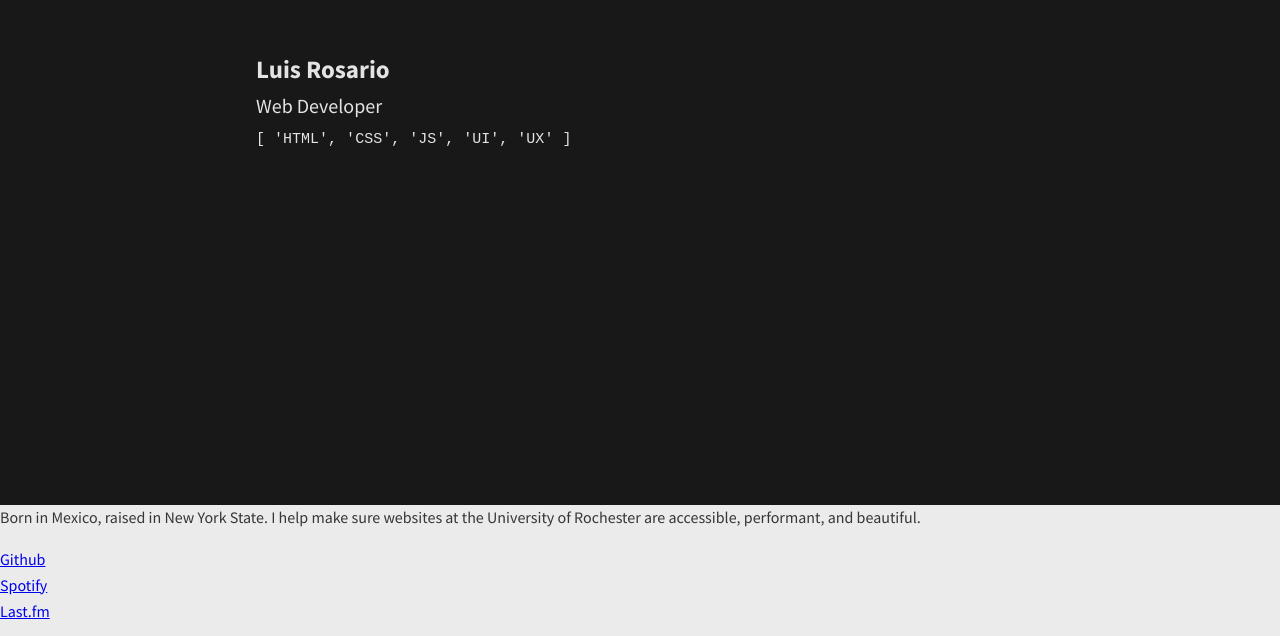
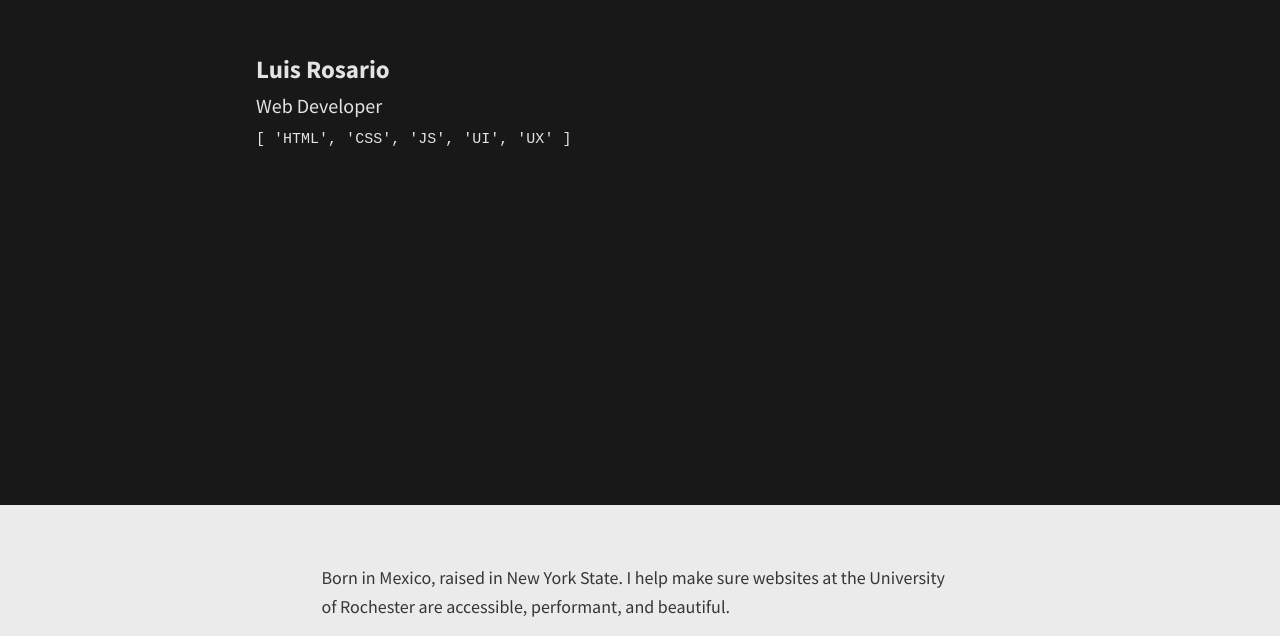
Before and after one commit to Z4P0/2020-theme, a website: page markup/pug/index.pug in a window 1280 px wide. Shown: the part 283-919 px from the top of the page. Drawn offline with nearby package versions, Linux system fonts and the light colour scheme; files that its build step writes are made by us from their sources.

Commit message:
layout some basic content on the sandbox page

```diff
--- a/markup/pug/index.pug
+++ b/markup/pug/index.pug
@@ -16,7 +16,7 @@ block main
       li
         abbr(title="User Experience") UX
 
-  .measure
+  .content
     p Born in Mexico, raised in New York State. I help make sure websites at the University of Rochester are accessible, performant, and beautiful.
 
     ul
--- a/styles/scss/_theme.scss
+++ b/styles/scss/_theme.scss
@@ -1,13 +1,3 @@
-main article {
-  padding: 29px;
-  p {
-    max-width: 35.4em;
-  }
-  @include breakpoint(medium) {
-    font-size: rem-calc(18);
-    padding: 29px*2;
-  }
-}
 
 header {
   background-color: #181818;
@@ -61,17 +51,16 @@ footer {
   }
 }
 
-#main {
-  // ul {
-  //   list-style: none;
-  //   &:last-of-type {
-  //     margin-bottom: 0;
-  //   }
-  // }
-  // li {
-  //   display: inline-block;
-  //   + li {
-  //     margin-left: 1.5rem;
-  //   }
-  // }
+.content {
+  padding: $unit;
+  p, ul, ol {
+    margin-left: auto;
+    margin-right: auto;
+    max-width: 35.4em;
+  }
+  @include breakpoint(medium) {
+    font-size: rem-calc(18);
+    padding: $unit*2;
+  }
+
 }
```
Also changed, not shown: markup/pug/sandbox.pug (+4 -4 lines), markup/html/index.html, markup/html/sandbox.html, styles/css/styles.css, styles/css/styles.min.css.
